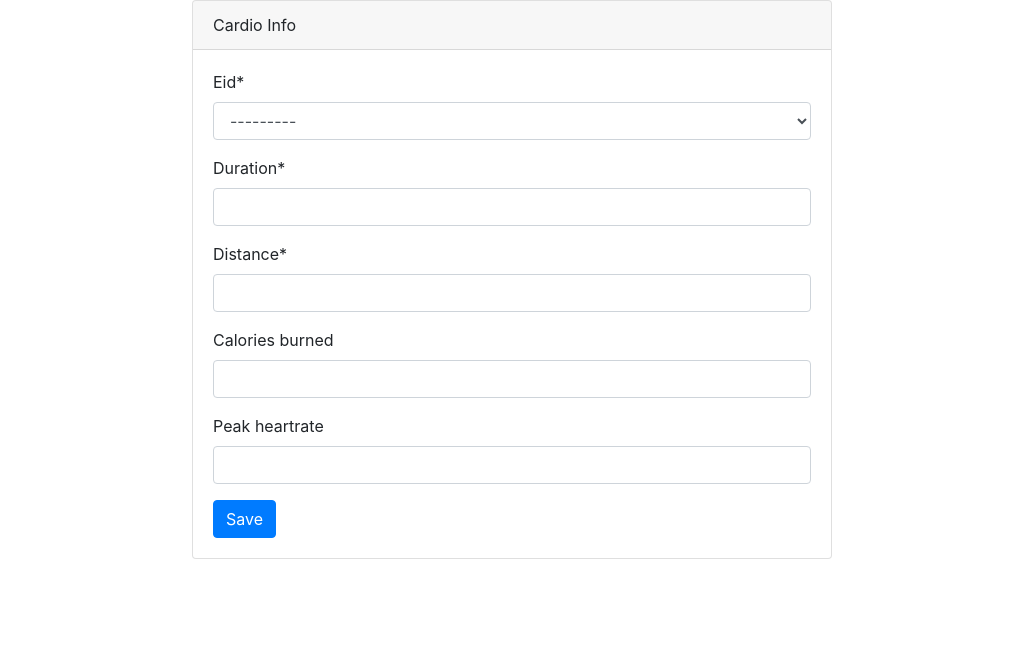
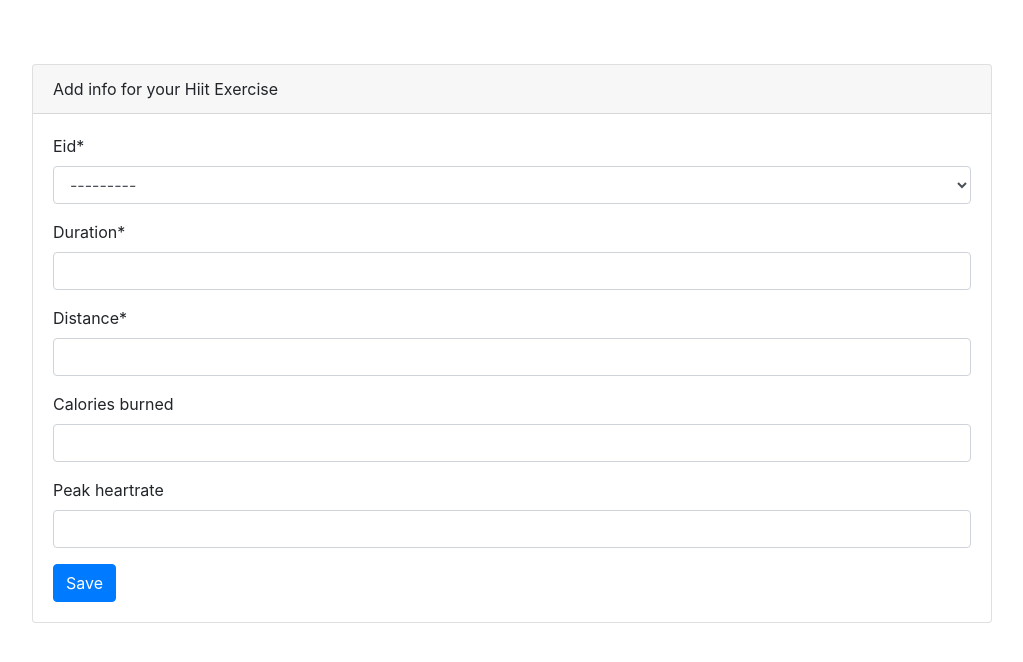
Before and after one commit to furhankhan12/DatabaseWebApp, a Django app: page /cardio/ in a window 1280 px wide. Shown: the part 56-718 px from the top of the page, without its empty margins (128-1151 px from the left). Run offline with Django 3.2, Linux system fonts and the light colour scheme; the visitor is signed in with stand-in values (Sample User, id 1); data that the repository does not hold is empty; some libraries are stand-ins or nearby versions.

Commit message:
ui changes

```diff
--- a/hoosworkinout/templates/hoosworkinout/cardio_form.html
+++ b/hoosworkinout/templates/hoosworkinout/cardio_form.html
@@ -2,10 +2,10 @@
 {% load crispy_forms_tags %}
 
 {% block content %}
-<div style="display: flex; justify-content: center;">
-  <div class="card w-50">
+<div style="padding-top: 4rem; display: flex; justify-content: center;">
+  <div class="card w-75">
     <div class="card-header">
-		  Cardio Info
+		  Add info for your Hiit Exercise
 		</div>
     <div class="card-body">
       <form method="post">
--- a/hoosworkinout/templates/hoosworkinout/exercise_form.html
+++ b/hoosworkinout/templates/hoosworkinout/exercise_form.html
@@ -2,8 +2,8 @@
 {% load crispy_forms_tags %}
 
 {% block content %}
-<div style="display: flex; padding-top: 4rem; align-items: center; justify-content: center;">
-  <div class="card w-50">
+<div style="padding-top: 4rem; display: flex; justify-content: center;">
+  <div class="card w-75">
     <div class="card-header">
 		  Add Exercise Info
 		</div>
--- a/hoosworkinout/templates/hoosworkinout/hiit_form.html
+++ b/hoosworkinout/templates/hoosworkinout/hiit_form.html
@@ -2,8 +2,8 @@
 {% load crispy_forms_tags %}
 
 {% block content %}
-<div style="display: flex; justify-content: center;">
-  <div class="card">
+<div style="padding-top: 4rem; display: flex; justify-content: center;">
+  <div class="card w-75">
     <h5 class="card-header">Add info for your Hiit Exercise</h5>
     <div class="card-body">
       <form method="post">
--- a/hoosworkinout/templates/hoosworkinout/plan_form.html
+++ b/hoosworkinout/templates/hoosworkinout/plan_form.html
@@ -2,8 +2,8 @@
 {% load crispy_forms_tags %}
 
 {% block content %}
-<div style="display: flex; justify-content: center;">
-  <div class="card">
+<div style="padding-top: 4rem; display: flex; justify-content: center;">
+  <div class="card w-75">
     <h5 class="card-header">Create a New Workout Plan</h5>
     <div class="card-body">
       <form method="post">
--- a/hoosworkinout/templates/hoosworkinout/strength_form.html
+++ b/hoosworkinout/templates/hoosworkinout/strength_form.html
@@ -2,7 +2,8 @@
 {% load crispy_forms_tags %}
 
 {% block content %}
-<div class="card">
+<div style="padding-top: 4rem; display: flex; justify-content: center;">
+  <div class="card w-75">
     <h5 class="card-header">Add info for your Strength Exercise</h5>
     <div class="card-body">
       <form method="post">
@@ -12,4 +13,5 @@
       </form>
     </div>
   </div>
+</div>
 {% endblock %}
--- a/hoosworkinout/templates/hoosworkinout/workout_form.html
+++ b/hoosworkinout/templates/hoosworkinout/workout_form.html
@@ -2,7 +2,8 @@
 {% load crispy_forms_tags %}
 
 {% block content %}
-<div class="card">
+<div style="padding-top: 4rem; display: flex; justify-content: center;">
+  <div class="card w-75">
     <h5 class="card-header">Start New Workout</h5>
     <div class="card-body">
       <form method="post">
@@ -12,4 +13,5 @@
       </form>
     </div>
   </div>
+</div>
 {% endblock %}
--- a/hoosworkinout/views.py
+++ b/hoosworkinout/views.py
@@ -4,13 +4,6 @@ from .models import Workout, Profile, User, Exercise, Cardio, Strength, Hiit, Pl
 from django.contrib.auth import logout
 from django.shortcuts import render, redirect, get_object_or_404
 from django.contrib.auth.mixins import LoginRequiredMixin
-
-class WorkoutDetailView(LoginRequiredMixin, ListView):
-    model = Workout
-    context_object_name = 'workouts'
-
-    def get_queryset(self):
-        return Workout.objects.filter(user=self.request.user.id)
 
 class DeleteWorkoutView(LoginRequiredMixin, DeleteView):
     model = Workout
@@ -57,7 +50,6 @@ class CreateWorkoutView(LoginRequiredMixin, CreateView):
     model = Workout
     fields = ('pid', 'comment', 'name', 'date')
 
-    #This function automatically associates the new workout with the logged user.
     def form_valid(self, form):
        candidate = form.save(commit=False)
        candidate.user = User.objects.filter(username=self.request.user.username)[0]
@@ -74,7 +66,6 @@ class CreateWorkoutView(LoginRequiredMixin, CreateView):
         return reverse('home')
 
 
-#Generic exercise view - not really used
 class CreateExerciseView(LoginRequiredMixin, CreateView):
     model = Exercise
     fields = ('wid', 'comment', 'name')
```
Lines whose indentation alone changed are shown as unchanged.
